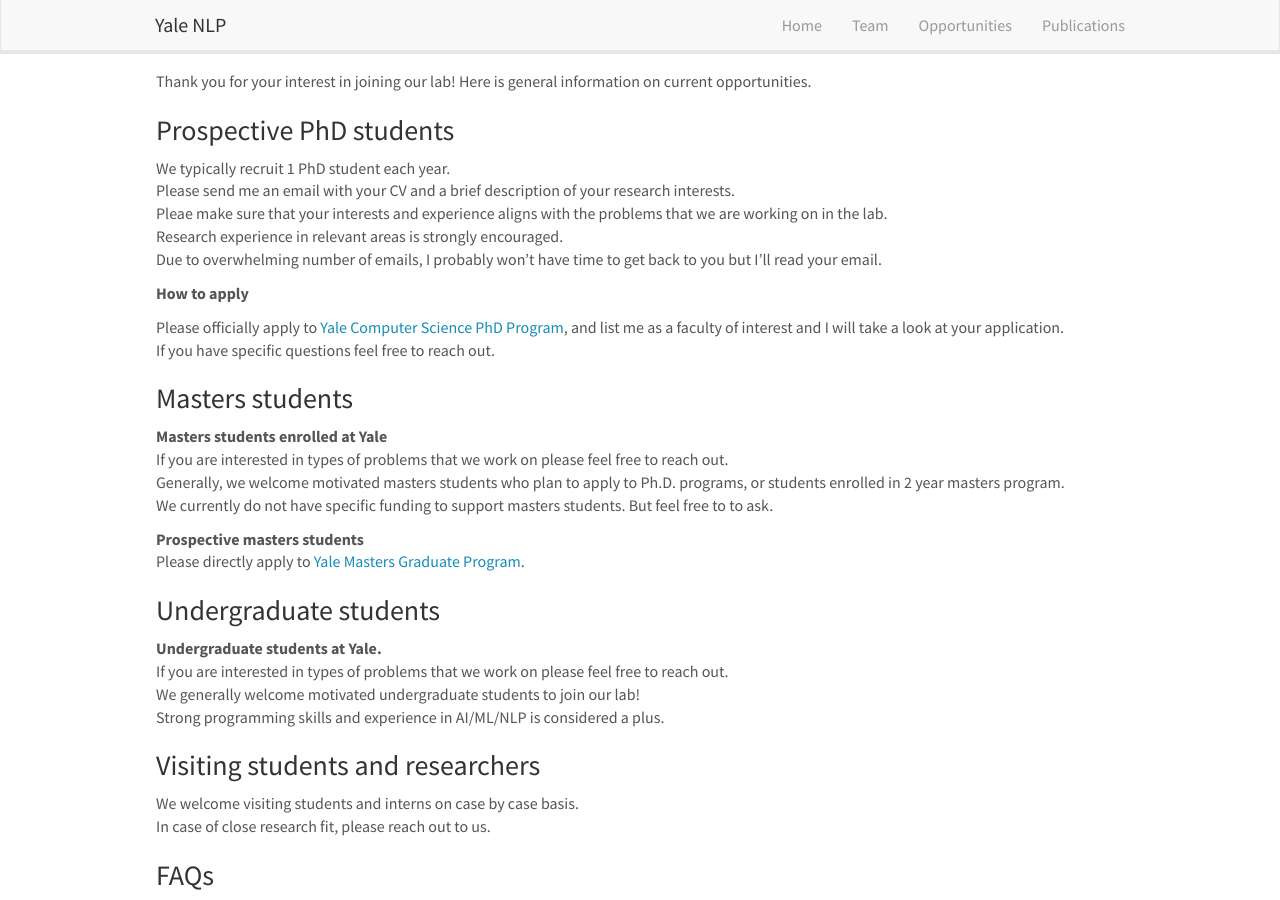
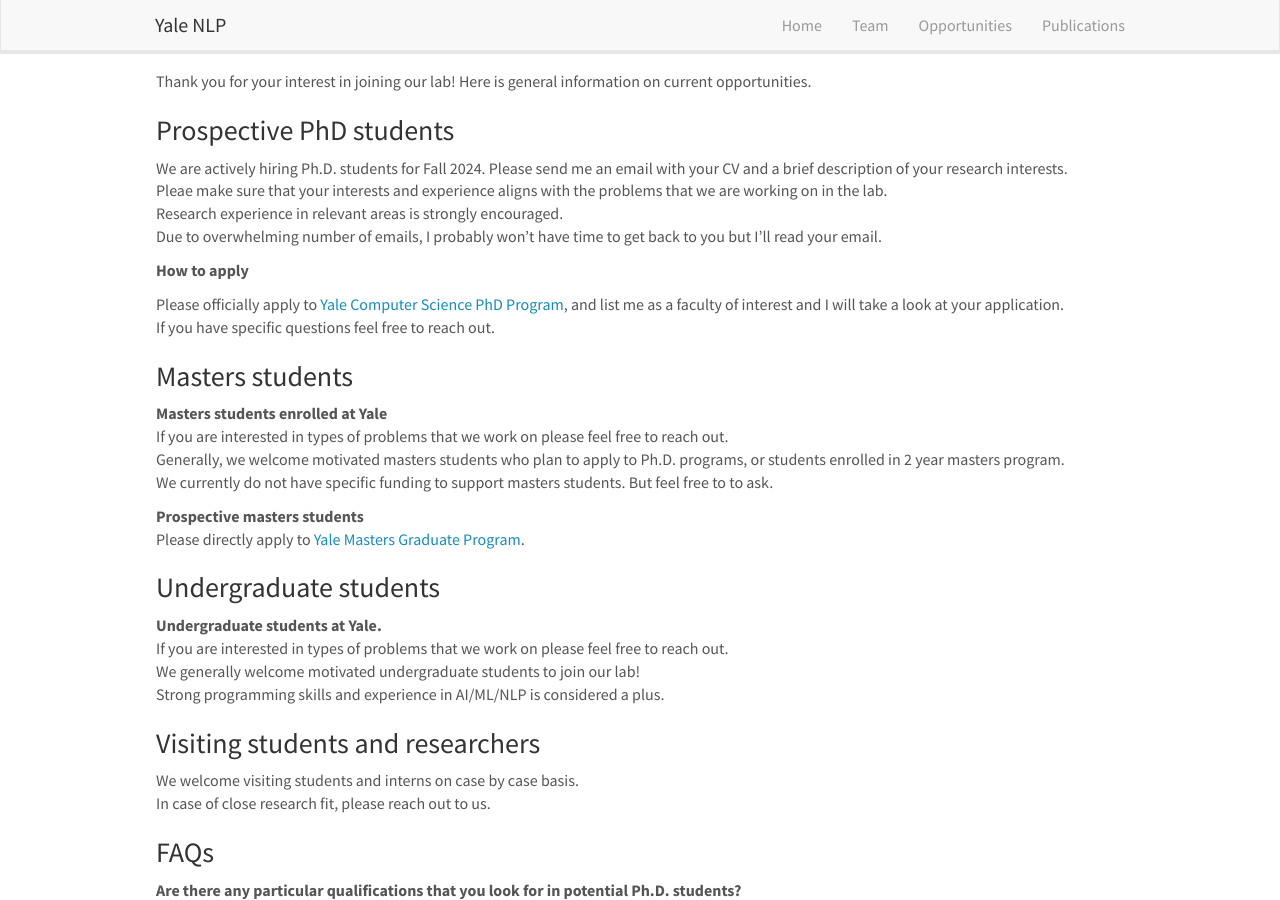
Before and after one commit to yale-nlp/yale-nlp.github.io, a Jekyll site: the page built from _pages/openings.md, in a window 1280 px wide and 900 px high. Built offline with Jekyll 4.4.1, drawn with Linux system fonts in a browser that asks for light colours; nearby versions of some CDN libraries.

Commit message:
Update openings.md

```diff
--- a/_pages/openings.md
+++ b/_pages/openings.md
@@ -10,7 +10,7 @@
 Here is general information on current opportunities.
 
 <h3> Prospective PhD students </h3>
-We typically recruit 1 PhD student each year.
+We are actively hiring Ph.D. students for Fall 2024.
 Please send me an email with your CV and a brief description of your research interests.
 Pleae make sure that your interests and experience aligns with the problems that we are working on in the lab.
 Research experience in relevant areas is strongly encouraged.
```
